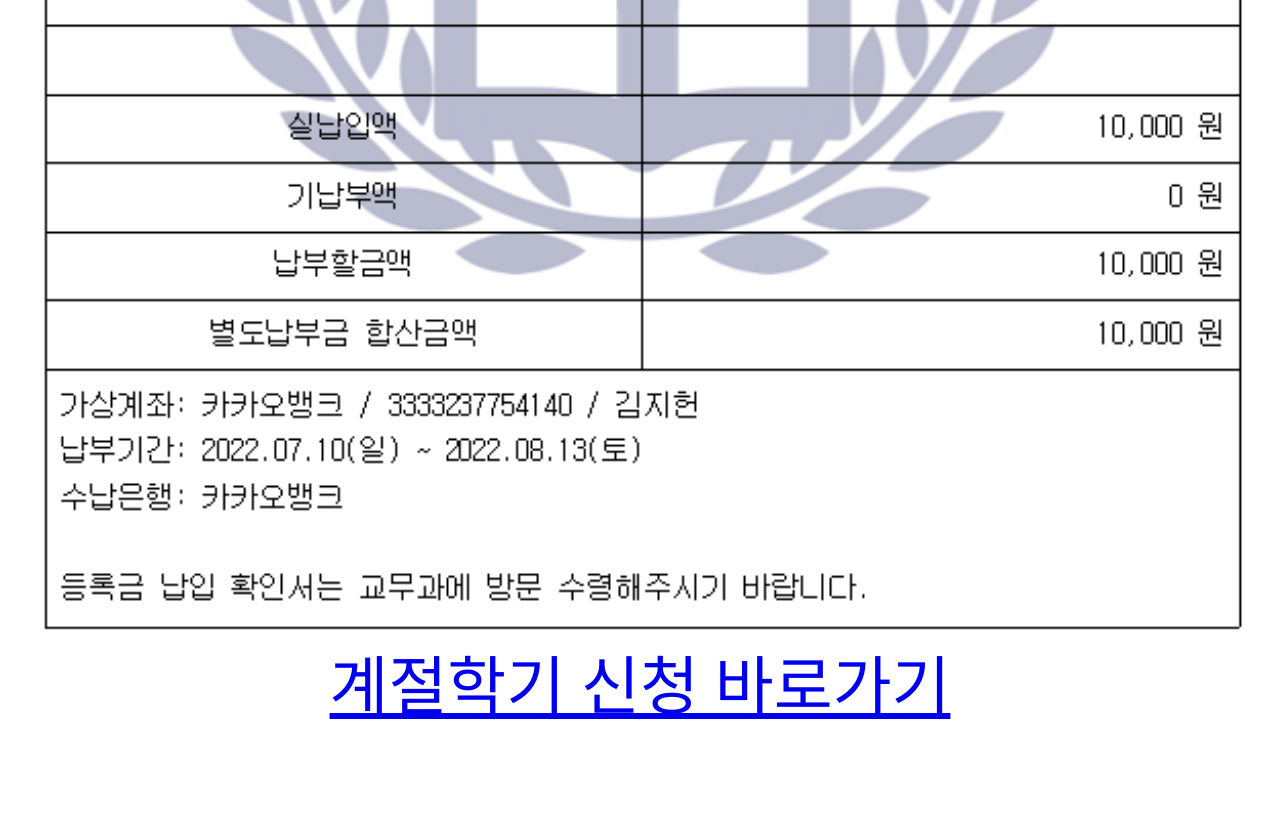
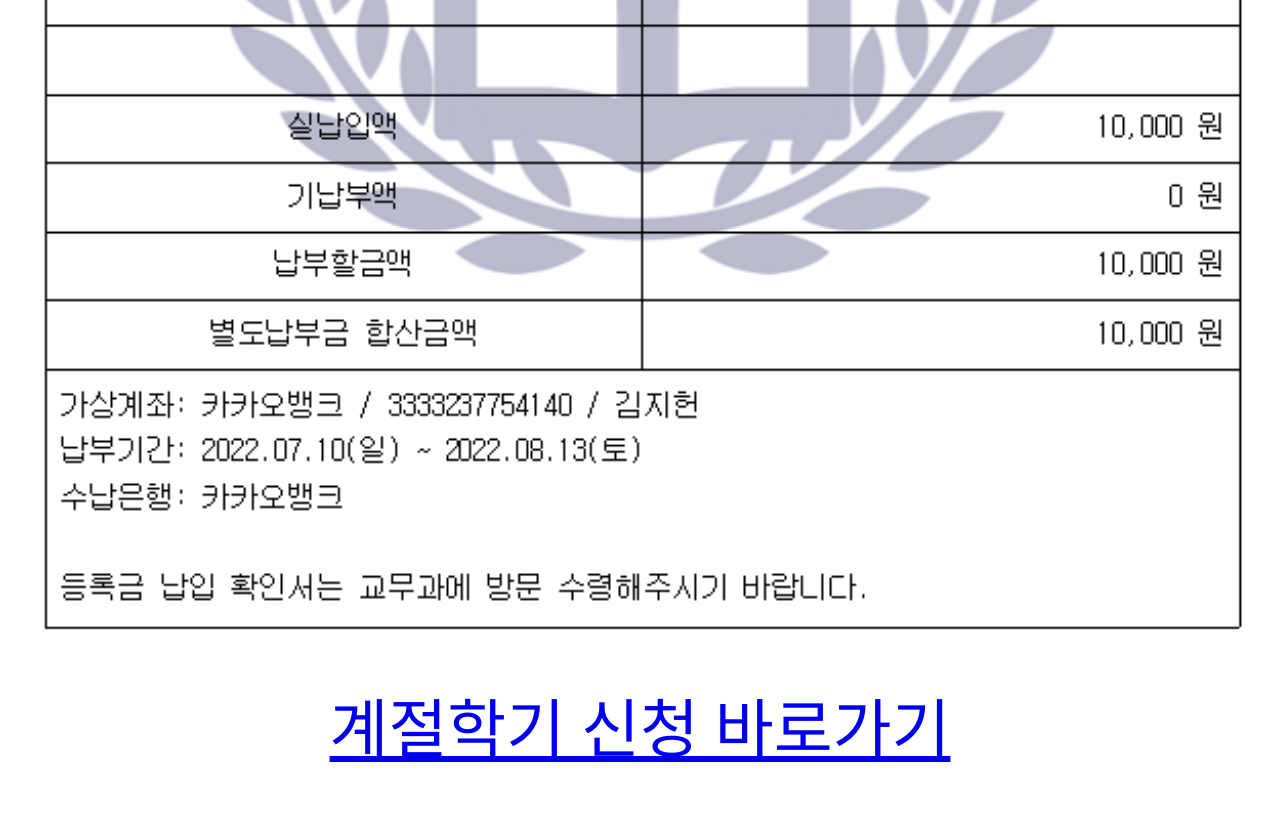
Before and after one commit to yeieun1213/daeyangsam, a plain HTML site: page index.html in a window 1280 px wide. Shown: the part 1110-1931 px from the top of the page. Before the commit the page ends 1893 px from the top, so only its background shows below. Drawn offline with Linux system fonts and the light colour scheme.

Commit message:
Update index.html

```diff
--- a/index.html
+++ b/index.html
@@ -14,7 +14,12 @@
                   <div style="width: 100%; vertical-align: middle; padding: 0; margin: 0; text-align: center;">
                     <img style="width: 100%; height: 100%; object-fit: contain;" src="image/고지서.png" alt="" align="middle">
                   </div>
-<div> </div>
+ <div style = "padding: 5px 1px 2px 3px;">
+
+
+</div>
+
+
                     <A href="https://forms.gle/TG4Y5WFNsvH52yZh6" style="padding-bottom:3rem; margin:0; font-size: 4rem; text-align: center;"> 계절학기 신청 바로가기 </A>
                 </div>
               </div>
```
